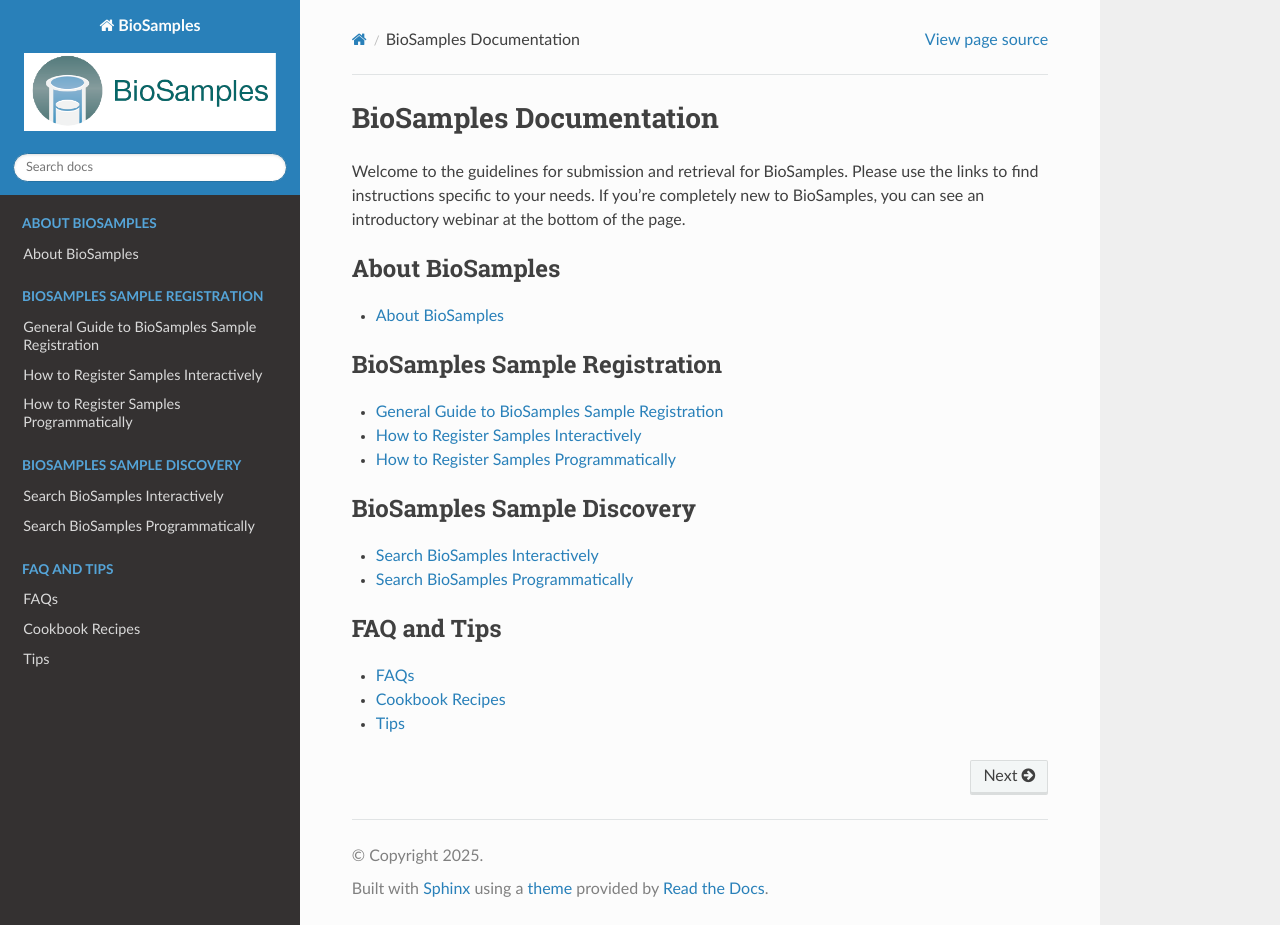
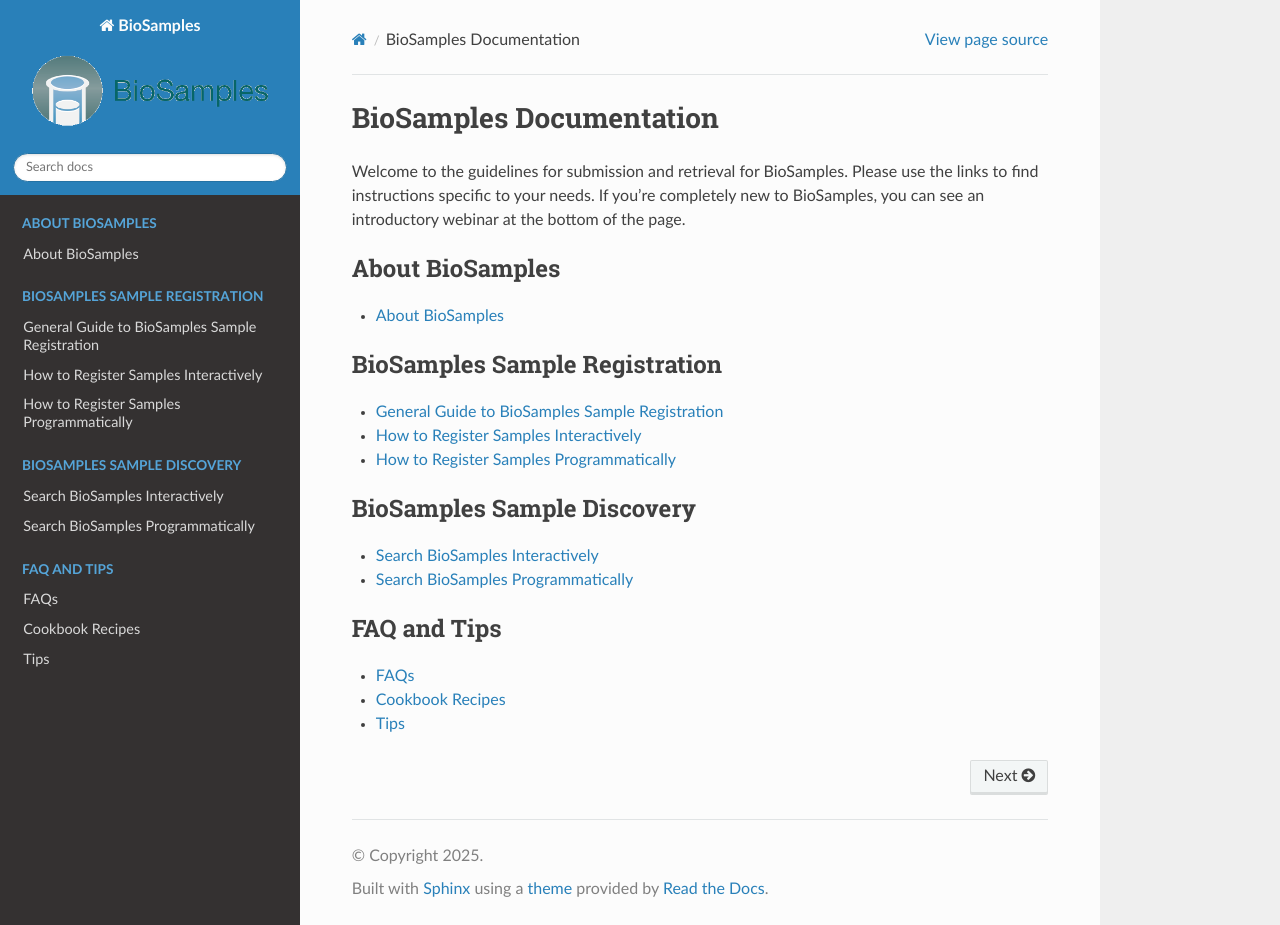
Before and after one commit to EBIBioSamples/read_docs, a Sphinx documentation site: the page built from docs/index.rst, in a window 1280 px wide and 925 px high. Built offline with Sphinx 7.4.7 and the Read the Docs theme 3.1.0, drawn with Linux system fonts in a browser that asks for light colours.

Commit message:
edited biosamples_logo

```diff
--- a/docs/conf.py
+++ b/docs/conf.py
@@ -30,7 +30,7 @@
 # -- Options for HTML output
 
 html_theme = 'sphinx_rtd_theme'
-html_logo = 'BioSamples_logo.png'
+html_logo = 'BioSamples_logo_rtd.png'
 
 
 # -- Options for EPUB output
```
Also changed, not shown: docs/BioSamples_logo_rtd.png (added).
